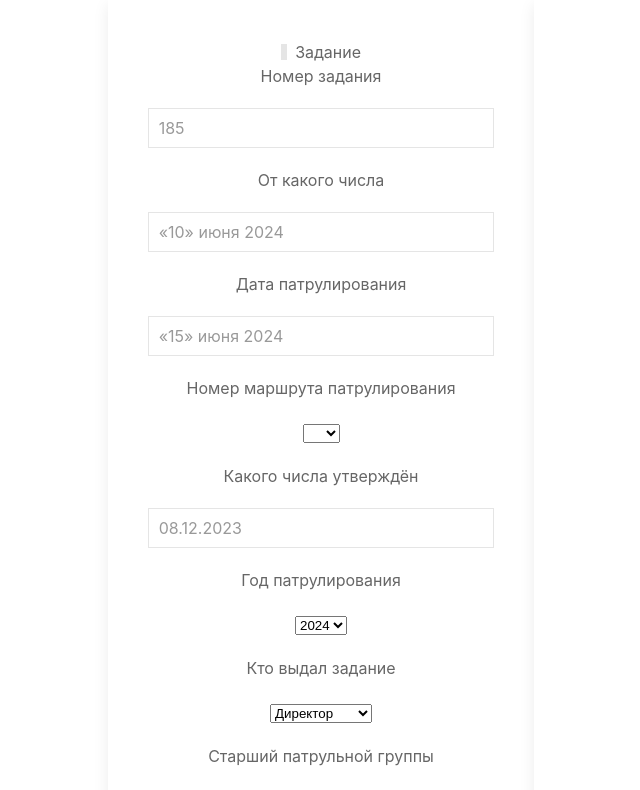
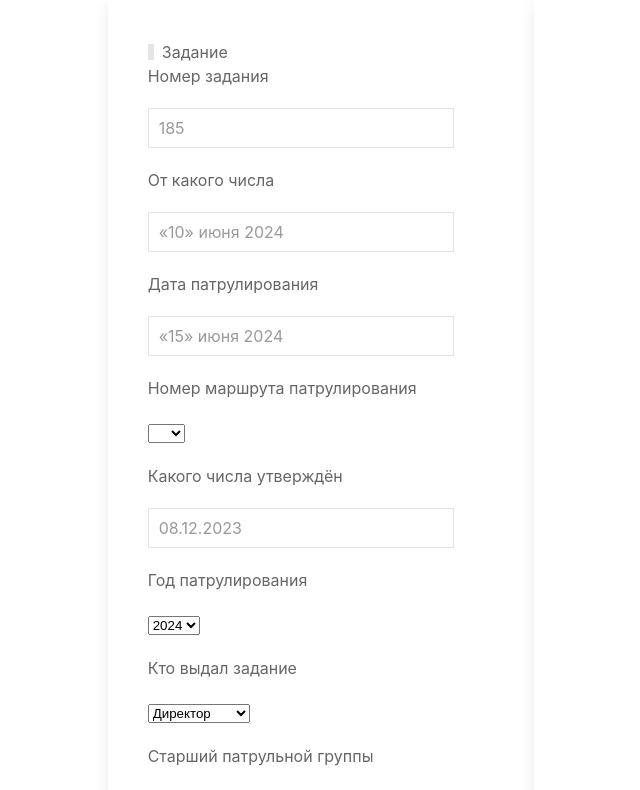
Before and after one commit to mianger22/glodocsy_core, a React (Create React App) app: page / in a window 1280 px wide. Shown: the top 790 px of the page, without its empty margins (319-959 px from the left). Built offline with nearby package versions, Linux system fonts and the light colour scheme.

Commit message:
Aligned the text of the card to the left

```diff
--- a/src/App.js
+++ b/src/App.js
@@ -2,17 +2,17 @@ import CenterBlock from "./PartsAppFile/CenterBlock/CenterBlock";
 
 function App() {
   return (
-    <div class="uk-grid-match uk-child-width-expand@s uk-text-center uk-flex" uk-grid>
+    <div className="uk-grid-match uk-child-width-expand@s uk-flex" uk-grid>
       <div>
-        <div class="uk-card uk-card-default uk-card-body"></div>
+        <div className="uk-card uk-card-default uk-card-body"></div>
       </div>
       <div>
-        <div class="uk-card uk-card-default uk-card-body">
+        <div className="uk-card uk-card-default uk-card-body">
           <CenterBlock />
         </div>
       </div>
       <div>
-        <div class="uk-card uk-card-default uk-card-body"></div>
+        <div className="uk-card uk-card-default uk-card-body"></div>
       </div>
   </div>
   );
--- a/src/Products/document_generator/Document_generator.jsx
+++ b/src/Products/document_generator/Document_generator.jsx
@@ -1,7 +1,7 @@
 import { Formik } from 'formik';
 
 const Document_generator = () => (
-  <div>
+  <div className='uk-align-left'>
     <Formik
       initialValues={{ Patrol_task_number: '', val2: '' }}
       validate={values => {
```
